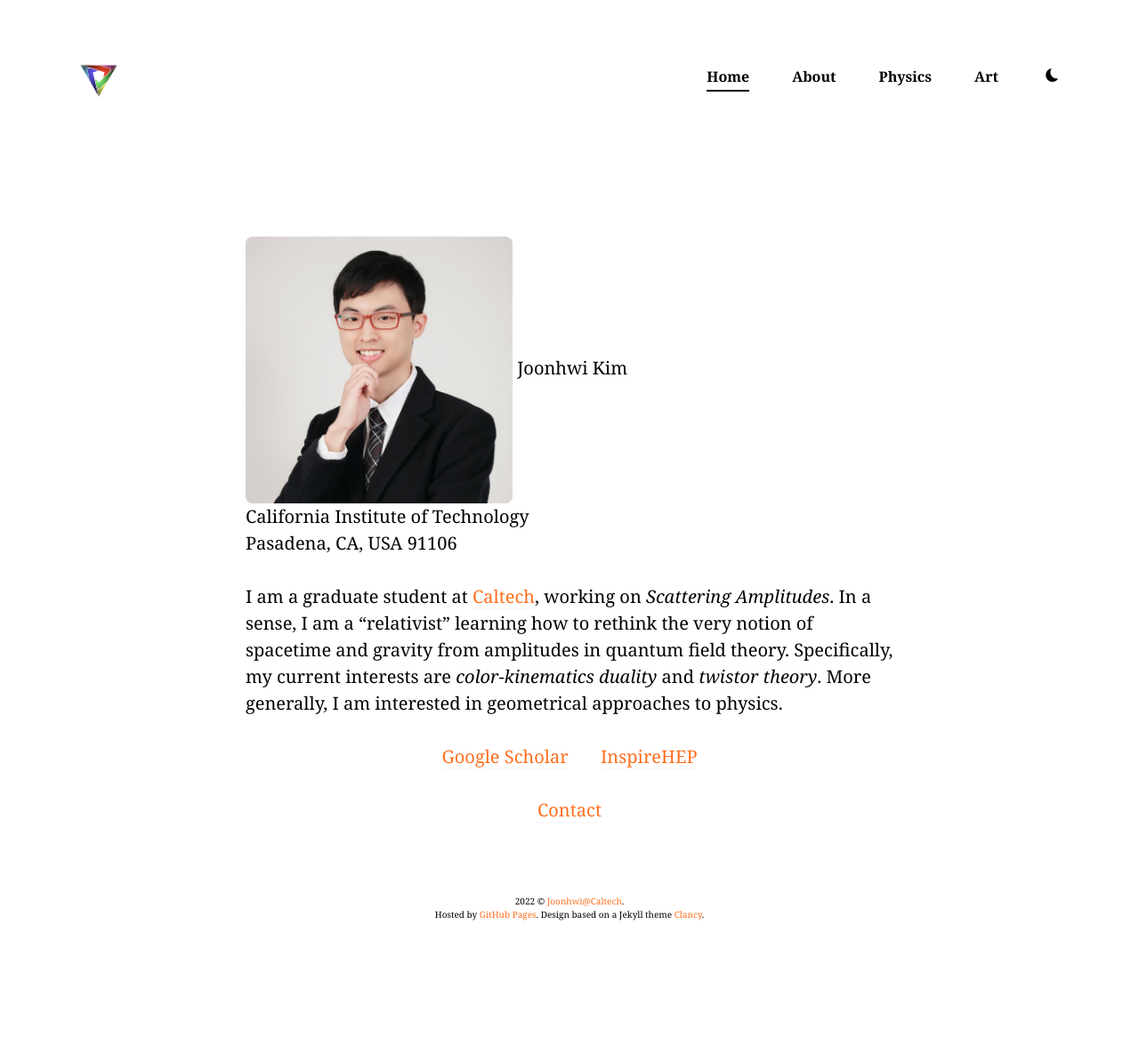
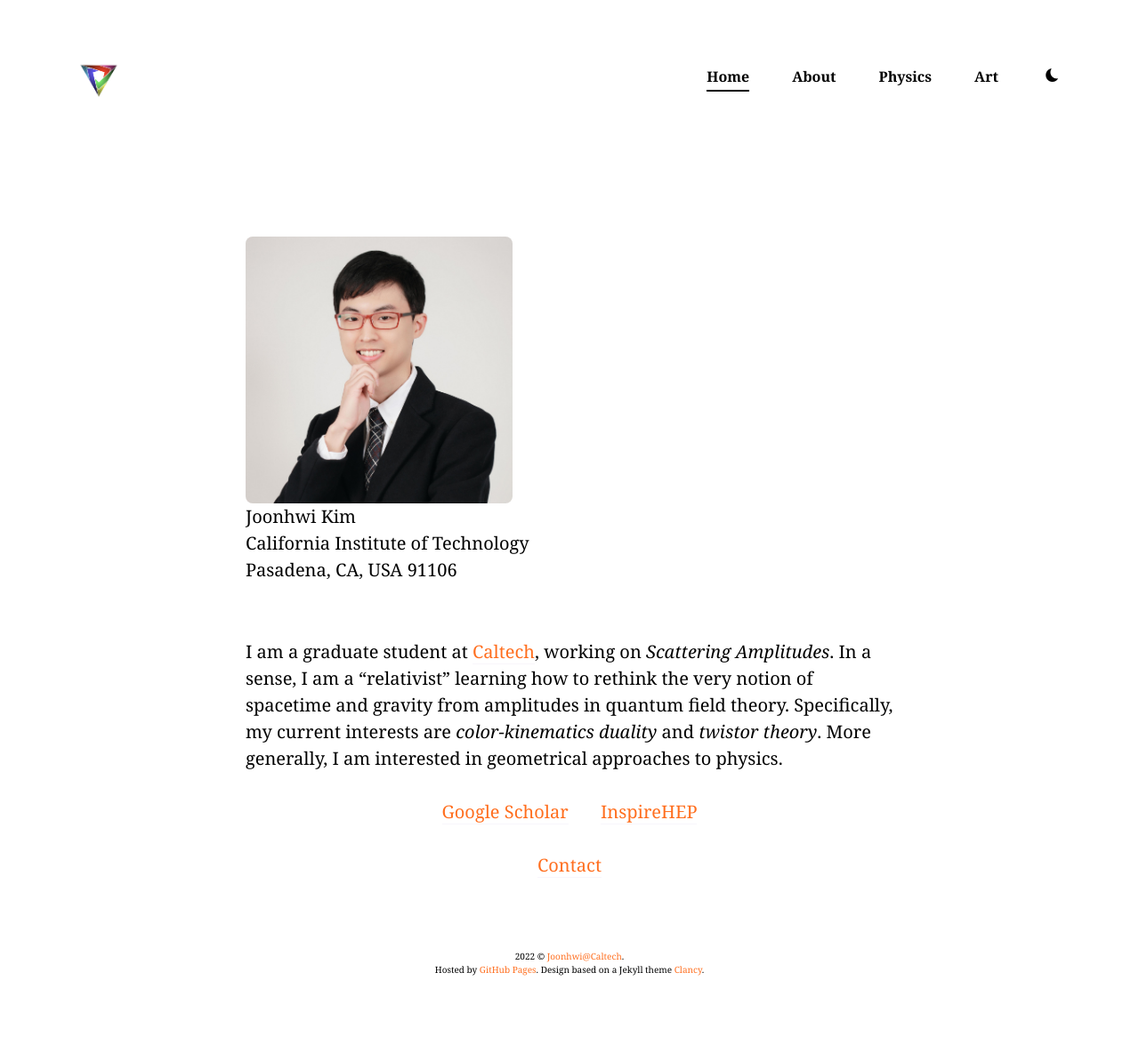
Before and after one commit to Joonhwi/joonhwi.github.io, a Jekyll site: the page built from index.md, in a window 1280 px wide. Shown: the whole page at 89% size. Built offline with Jekyll 4.4.1, drawn with Linux system fonts in a browser that asks for light colours; nearby versions of some CDN libraries; our own code applies the rules of GitHub Pages for plain Markdown files; before the commit the page ends 1104 px from its top, so only the background shows below that.

Commit message:
Update index.md

```diff
--- a/index.md
+++ b/index.md
@@ -1,11 +1,14 @@
 <div class="container">
     <div>
-        <img src="/images/amiti22-8a-square-med.jpg" style="max-height:300px" margin=10px>
-        Joonhwi Kim
-        <br>
-        California Institute of Technology
-        <br>
-        Pasadena, CA, USA 91106
+        <img src="/images/amiti22-8a-square-med.jpg" style="max-height:300px">
+        &nbsp;
+        <p>
+          Joonhwi Kim
+          <br>
+          California Institute of Technology
+          <br>
+          Pasadena, CA, USA 91106
+        </p>
     </div>
     <br>
     <!-- I am a student working on theoretical high-energy physics. -->
```
